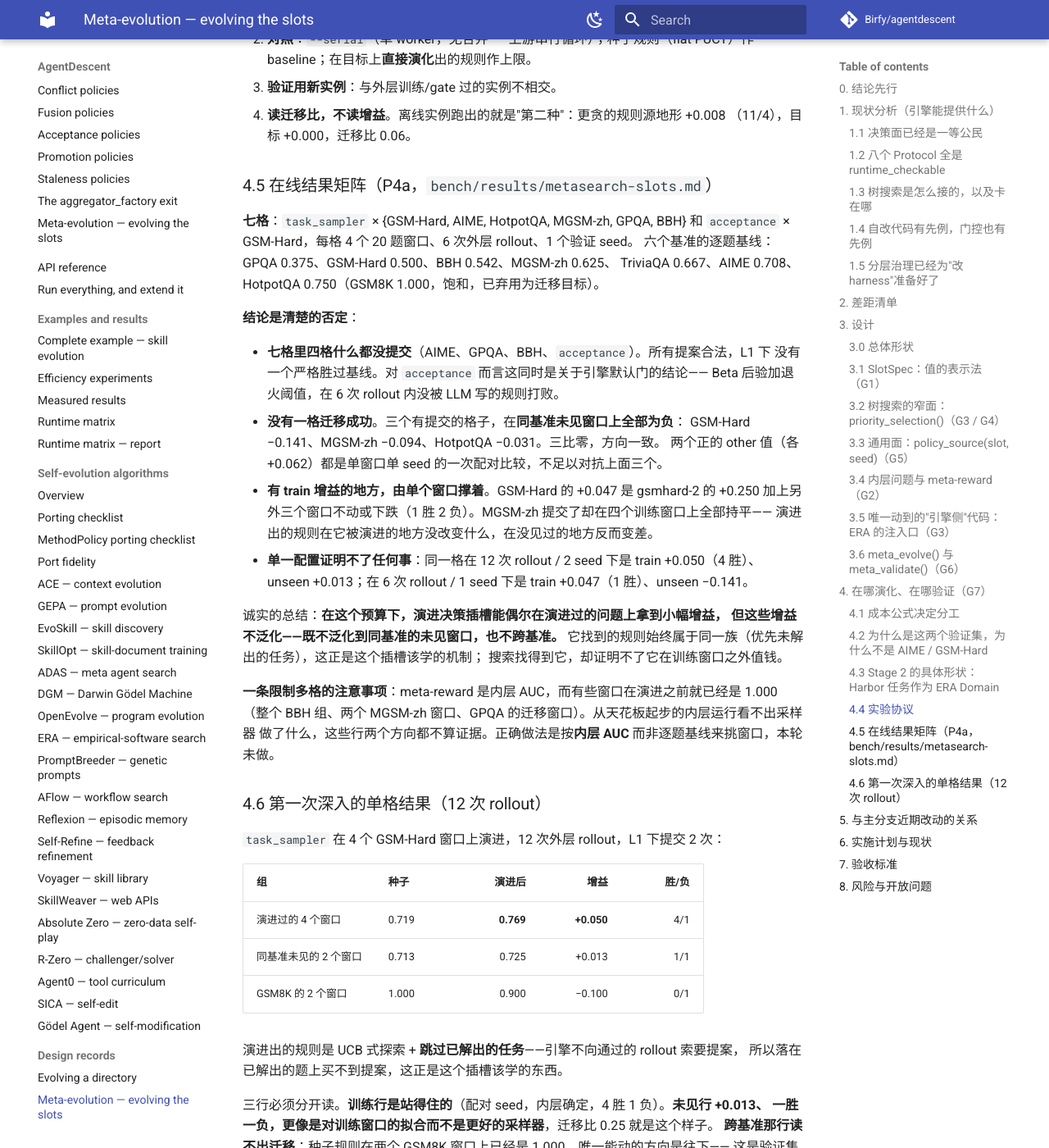
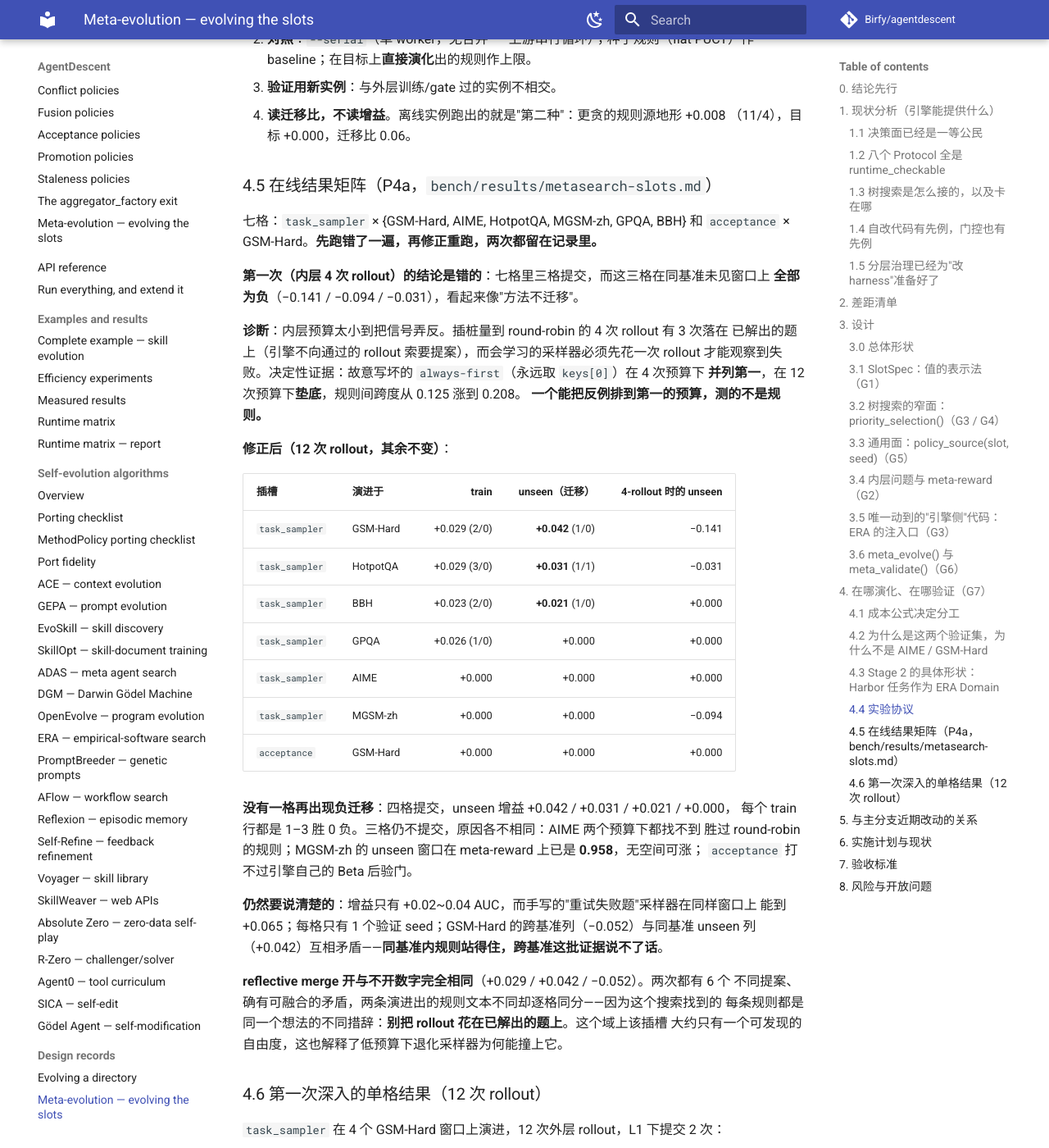
Before and after one commit to Birfy/agentdescent, an MkDocs documentation site: the page built from docs/design-meta-evolution.md, in a window 1280 px wide and 1400 px high, scrolled down 9309 px. Shown: the whole window at 82% size. Built offline with MkDocs 1.6.1 and Material for MkDocs 9.7.7, drawn with Linux system fonts in a browser that asks for light colours; comment, search, counter and statistics services are not loaded.

Commit message:
results: all seven cells at the corrected budget -- no negative transfer left
Every cell re-run at 12 inner rollouts instead of 4. At the old budget three
cells committed and all three lost on their unseen windows (-0.141, -0.094,
-0.031). At the corrected one, four commit and their unseen gains are +0.042,
+0.031, +0.021 and +0.000 -- none negative -- with every train row 1-3 wins and
no losses. Both matrices stay on the page: the wrong one is the four-rollout arm
of the comparison, not deleted.

The three cells that still commit nothing do so for three different reasons, and
the page separates them: AIME finds no rule beating round-robin at either
budget; MGSM-zh's unseen windows sit at 0.958 on the meta-reward before anything
is evolved, so there is nothing to move into; and `acceptance` does not displace
the engine's own Beta-posterior gate.

Stated against the result: +0.02-0.04 AUC against a hand-written sampler
reaching +0.065, one validation seed per cell, and GSM-Hard's cross-benchmark
column (-0.052) disagreeing with its unseen column (+0.042) -- within a
benchmark the rule holds up, across benchmarks this evidence does not say so.

Co-Authored-By: Claude Opus 5 <noreply@anthropic.com>
Claude-Session: https://claude.ai/code/session_01JdKuZKNBrnZbS1pBEMAVyk

```diff
--- a/docs/design-meta-evolution.md
+++ b/docs/design-meta-evolution.md
@@ -308,33 +308,43 @@ patch、在那里跑 agent、`git diff`，模型不用自己排版 diff）；两
 
 ### 4.5 在线结果矩阵（P4a，`bench/results/metasearch-slots.md`）
 
-**七格**：`task_sampler` × {GSM-Hard, AIME, HotpotQA, MGSM-zh, GPQA, BBH} 和
-`acceptance` × GSM-Hard，每格 4 个 20 题窗口、6 次外层 rollout、1 个验证 seed。
-六个基准的逐题基线：GPQA 0.375、GSM-Hard 0.500、BBH 0.542、MGSM-zh 0.625、
-TriviaQA 0.667、AIME 0.708、HotpotQA 0.750（GSM8K 1.000，饱和，已弃用为迁移目标）。
+七格：`task_sampler` × {GSM-Hard, AIME, HotpotQA, MGSM-zh, GPQA, BBH} 和
+`acceptance` × GSM-Hard。**先跑错了一遍，再修正重跑，两次都留在记录里。**
 
-**结论是清楚的否定**：
+**第一次（内层 4 次 rollout）的结论是错的**：七格里三格提交，而这三格在同基准未见窗口上
+**全部为负**（−0.141 / −0.094 / −0.031），看起来像"方法不迁移"。
 
-- **七格里四格什么都没提交**（AIME、GPQA、BBH、`acceptance`）。所有提案合法，L1 下
-  没有一个严格胜过基线。对 `acceptance` 而言这同时是关于引擎默认门的结论——
-  Beta 后验加退火阈值，在 6 次 rollout 内没被 LLM 写的规则打败。
-- **没有一格迁移成功**。三个有提交的格子，在**同基准未见窗口上全部为负**：
-  GSM-Hard −0.141、MGSM-zh −0.094、HotpotQA −0.031。三比零，方向一致。
-  两个正的 other 值（各 +0.062）都是单窗口单 seed 的一次配对比较，不足以对抗上面三个。
-- **有 train 增益的地方，由单个窗口撑着**。GSM-Hard 的 +0.047 是 gsmhard-2 的 +0.250
-  加上另外三个窗口不动或下跌（1 胜 2 负）。MGSM-zh 提交了却在四个训练窗口上全部持平——
-  演进出的规则在它被演进的地方没改变什么，在没见过的地方反而变差。
-- **单一配置证明不了任何事**：同一格在 12 次 rollout / 2 seed 下是 train +0.050（4 胜）、
-  unseen +0.013；在 6 次 rollout / 1 seed 下是 train +0.047（1 胜）、unseen −0.141。
+**诊断**：内层预算太小到把信号弄反。插桩量到 round-robin 的 4 次 rollout 有 3 次落在
+已解出的题上（引擎不向通过的 rollout 索要提案），而会学习的采样器必须先花一次 rollout
+才能观察到失败。决定性证据：故意写坏的 `always-first`（永远取 `keys[0]`）在 4 次预算下
+**并列第一**，在 12 次预算下**垫底**，规则间跨度从 0.125 涨到 0.208。
+**一个能把反例排到第一的预算，测的不是规则。**
 
-诚实的总结：**在这个预算下，演进决策插槽能偶尔在演进过的问题上拿到小幅增益，
-但这些增益不泛化——既不泛化到同基准的未见窗口，也不跨基准。**
-它找到的规则始终属于同一族（优先未解出的任务），这正是这个插槽该学的机制；
-搜索找得到它，却证明不了它在训练窗口之外值钱。
+**修正后（12 次 rollout，其余不变）**：
 
-**一条限制多格的注意事项**：meta-reward 是内层 AUC，而有些窗口在演进之前就已经是 1.000
-（整个 BBH 组、两个 MGSM-zh 窗口、GPQA 的迁移窗口）。从天花板起步的内层运行看不出采样器
-做了什么，这些行两个方向都不算证据。正确做法是按**内层 AUC** 而非逐题基线来挑窗口，本轮未做。
+| 插槽 | 演进于 | train | **unseen（迁移）** | 4-rollout 时的 unseen |
+|---|---|---:|---:|---:|
+| `task_sampler` | GSM-Hard | +0.029 (2/0) | **+0.042** (1/0) | −0.141 |
+| `task_sampler` | HotpotQA | +0.029 (3/0) | **+0.031** (1/1) | −0.031 |
+| `task_sampler` | BBH | +0.023 (2/0) | **+0.021** (1/0) | +0.000 |
+| `task_sampler` | GPQA | +0.026 (1/0) | +0.000 | +0.000 |
+| `task_sampler` | AIME | +0.000 | +0.000 | +0.000 |
+| `task_sampler` | MGSM-zh | +0.000 | +0.000 | −0.094 |
+| `acceptance` | GSM-Hard | +0.000 | +0.000 | +0.000 |
+
+**没有一格再出现负迁移**：四格提交，unseen 增益 +0.042 / +0.031 / +0.021 / +0.000，
+每个 train 行都是 1–3 胜 0 负。三格仍不提交，原因各不相同：AIME 两个预算下都找不到
+胜过 round-robin 的规则；MGSM-zh 的 unseen 窗口在 meta-reward 上已是 **0.958**，无空间可涨；
+`acceptance` 打不过引擎自己的 Beta 后验门。
+
+**仍然要说清楚的**：增益只有 +0.02~0.04 AUC，而手写的"重试失败题"采样器在同样窗口上
+能到 +0.065；每格只有 1 个验证 seed；GSM-Hard 的跨基准列（−0.052）与同基准 unseen 列
+（+0.042）互相矛盾——**同基准内规则站得住，跨基准这批证据说不了话**。
+
+**reflective merge 开与不开数字完全相同**（+0.029 / +0.042 / −0.052）。两次都有 6 个
+不同提案、确有可融合的矛盾，两条演进出的规则文本不同却逐格同分——因为这个搜索找到的
+每条规则都是同一个想法的不同措辞：**别把 rollout 花在已解出的题上**。这个域上该插槽
+大约只有一个可发现的自由度，这也解释了低预算下退化采样器为何能撞上它。
 
 ### 4.6 第一次深入的单格结果（12 次 rollout）
 
```
Also changed, not shown: bench/results/metasearch-slots.md (+29 -83 lines), 4 other files.
